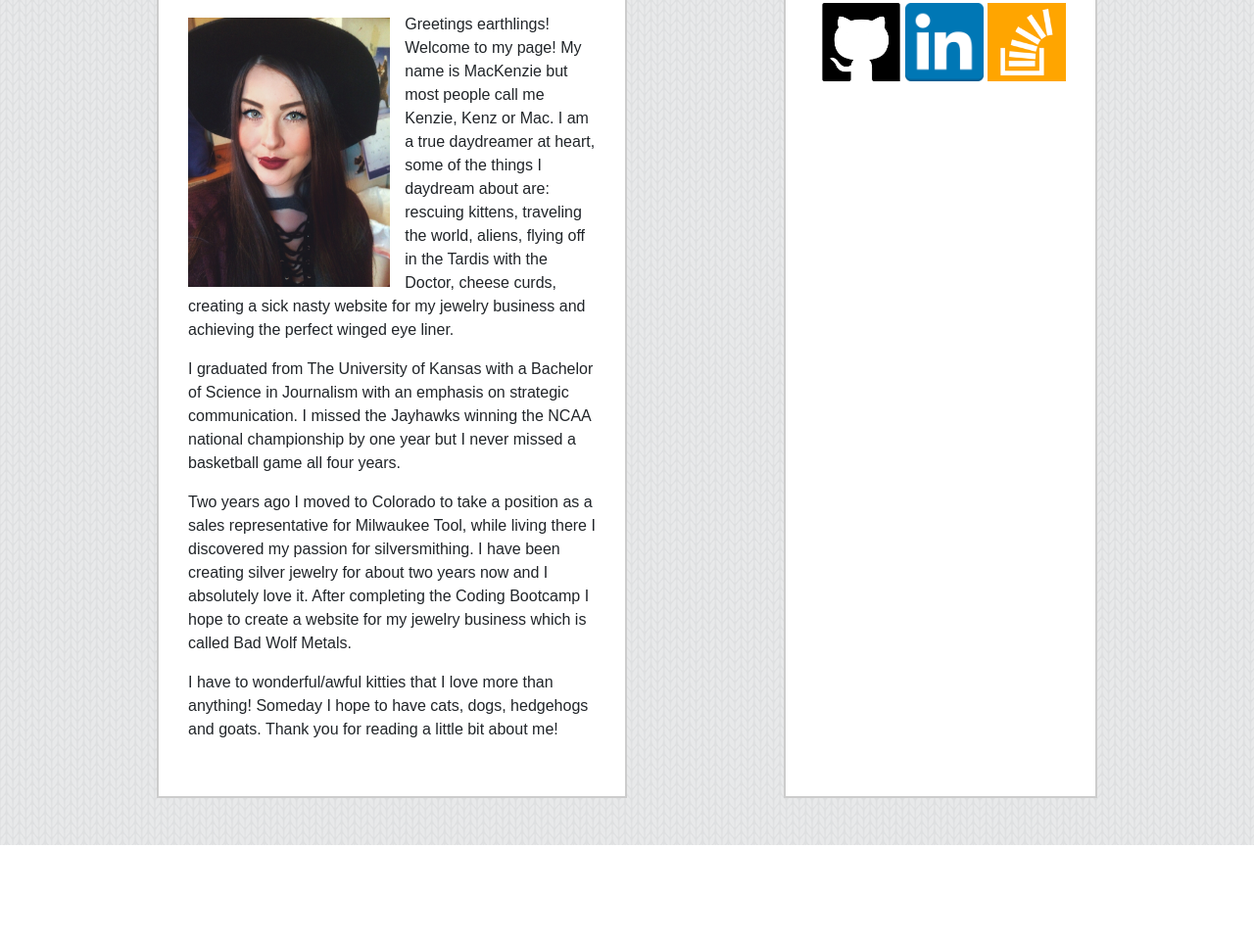
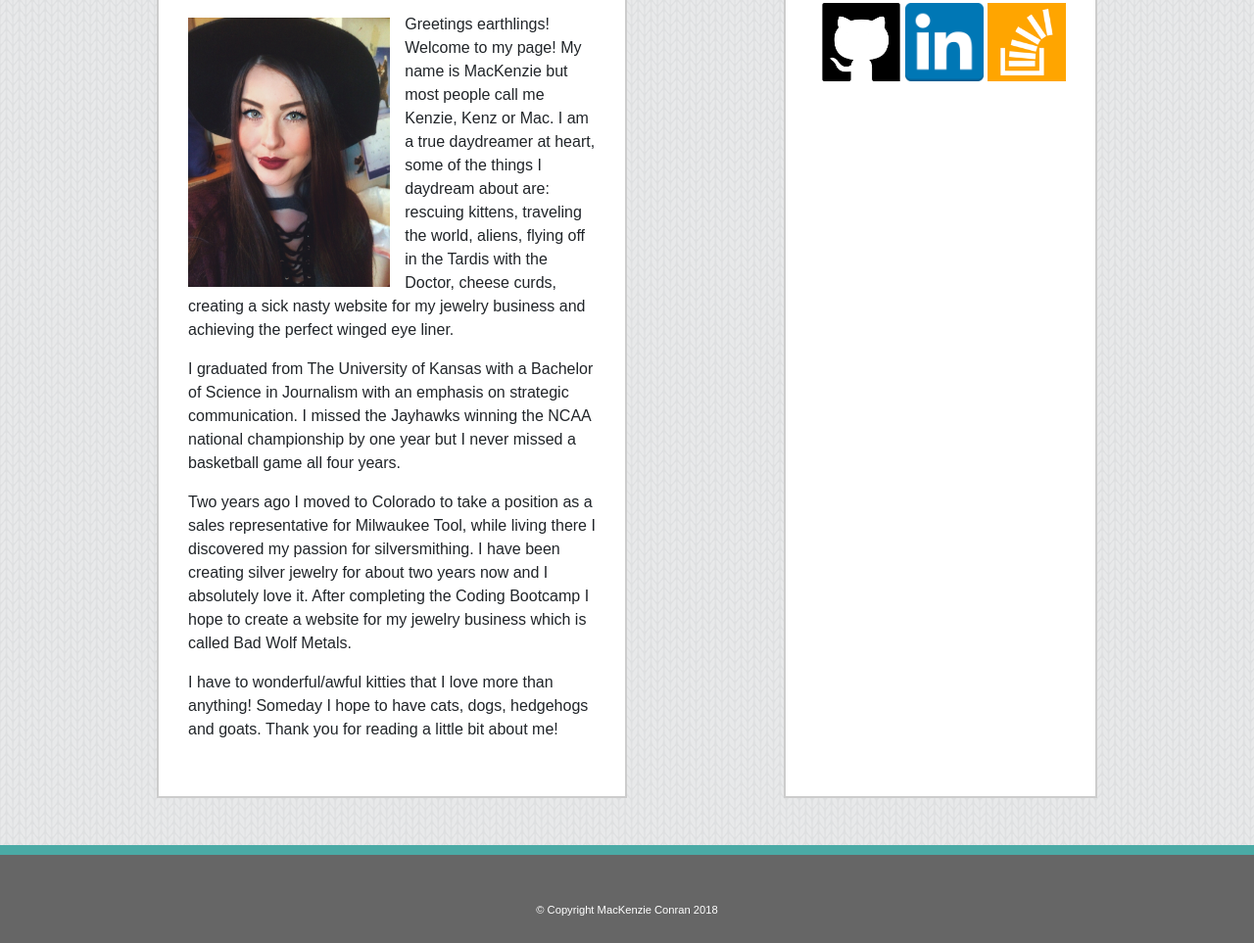
Before and after one commit to KenzieAnnC/Bootstrap-Portfolio, a plain HTML site: page index.html in a window 1280 px wide. Shown: the part 232-1195 px from the top of the page at 98% size. Before the commit the page ends 1095 px from the top, so only its background shows below. Drawn offline with nearby package versions, Linux system fonts and the light colour scheme.

Commit message:
adds footer to index.html

```diff
--- a/assets/css/style.css
+++ b/assets/css/style.css
@@ -97,7 +97,7 @@ footer {
     border-width: 10px;
 }
 
-p.copyright {
+.copyright {
     position: absolute;
     width: 100%;
     color: #fff;
--- a/index.html
+++ b/index.html
@@ -105,12 +105,15 @@
                     </div>
                 </div>
             </div>
+        </div>
 
             <br>
             <br>
 
 
-
+            <footer>
+                <p class="copyright">© Copyright MacKenzie Conran 2018</p>
+            </footer>
 
 
 
```
Lines whose indentation alone changed are shown as unchanged.
